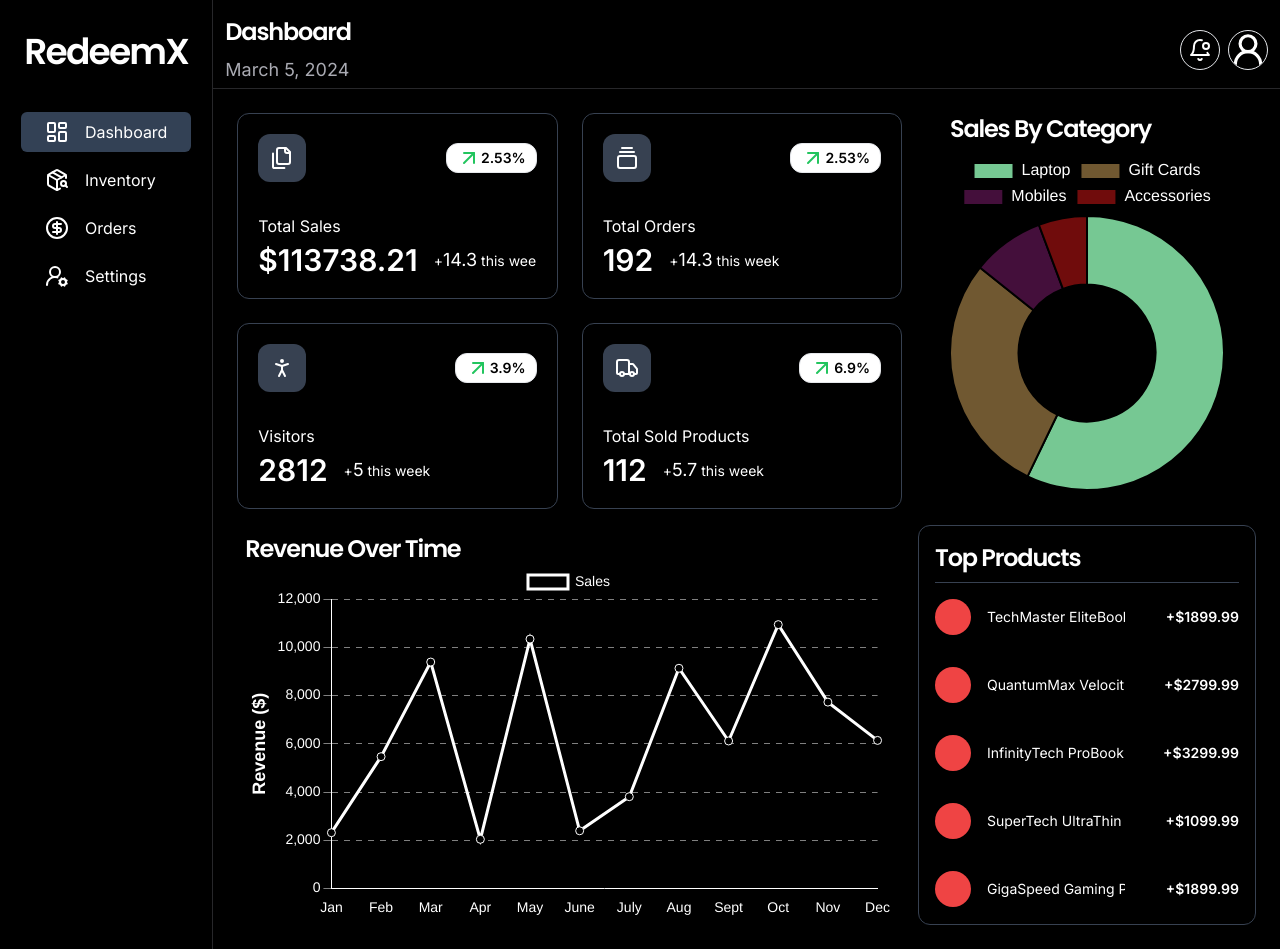
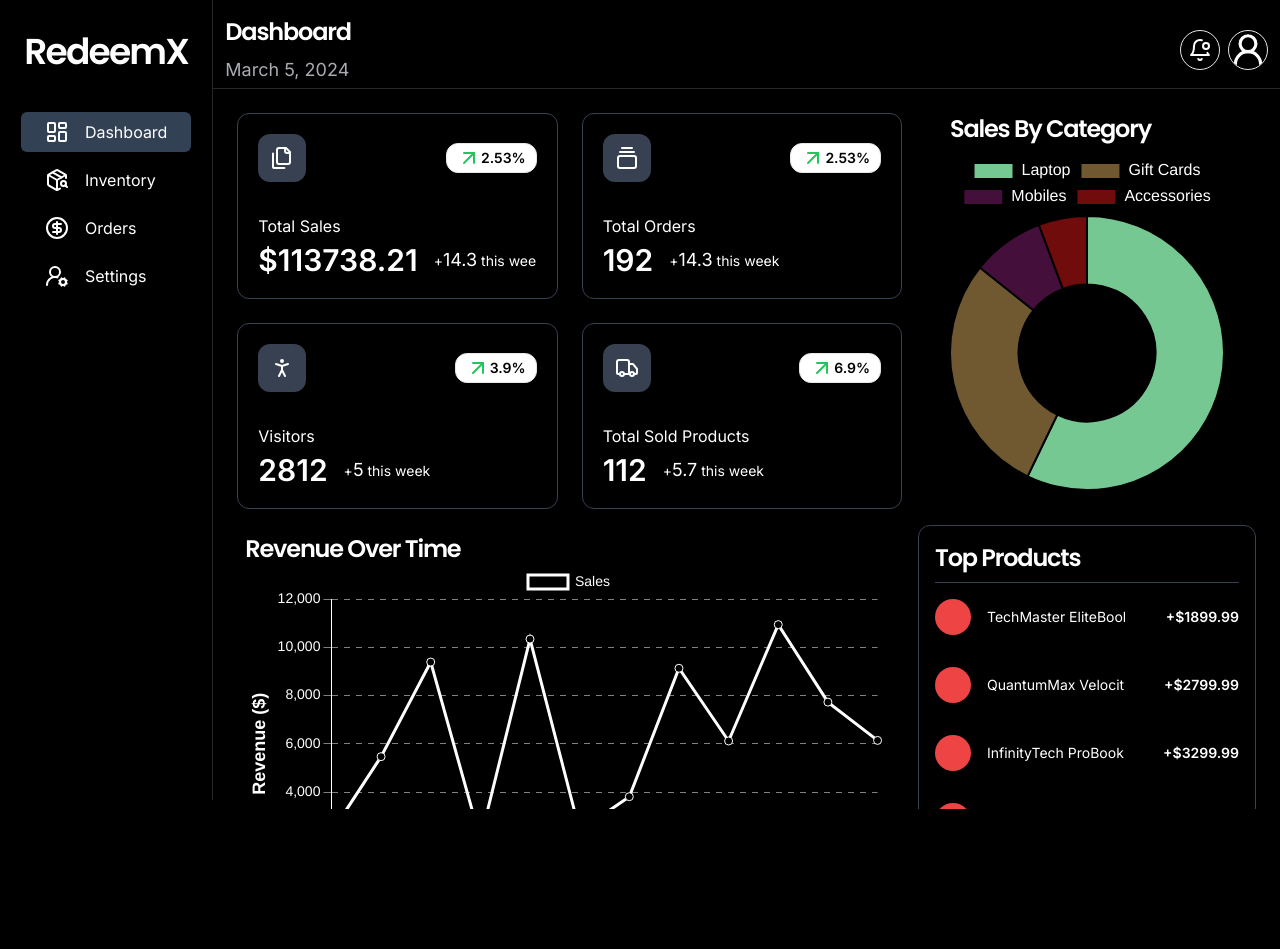
Before and after one commit to devvMuhammad/admin-redeemx, a Next.js app: page / in a window 1280 px wide. After the commit the page ends 809 px from the top, so only its background shows below. Built offline with nearby package versions, Linux system fonts and the light colour scheme.

Commit message:
added overflow property to the main

```diff
--- a/src/app/layout.tsx
+++ b/src/app/layout.tsx
@@ -4,6 +4,7 @@ import { ReactNode } from "react";
 import Sidebar from "@/components/sidebar/Sidebar";
 import "./globals.css";
 import Header from "@/components/header/Header";
+import { Toaster } from "@/components/ui/toaster";
 
 const poppins = Inter({
   weight: ["400", "600"],
@@ -20,13 +21,14 @@ export default function RootLayout({ children }: { children: ReactNode }) {
   return (
     <html lang="en">
       <body
-        className={`${poppins.className} bg-black text-white min-h-screen lg:grid lg:grid-rows-1 lg:grid-cols-[1fr_5fr]`}
+        className={`${poppins.className} overflow-y-hidden bg-black text-white lg:grid lg:grid-rows-1 lg:grid-cols-[1fr_5fr]`}
       >
         <Sidebar />
-        <main>
+        <main className="max-h-screen">
           <Header />
-          <div className="p-6">{children}</div>
+          <div className="p-6 max-h-[90vh] overflow-y-auto">{children}</div>
         </main>
+        <Toaster />
       </body>
     </html>
   );
```
